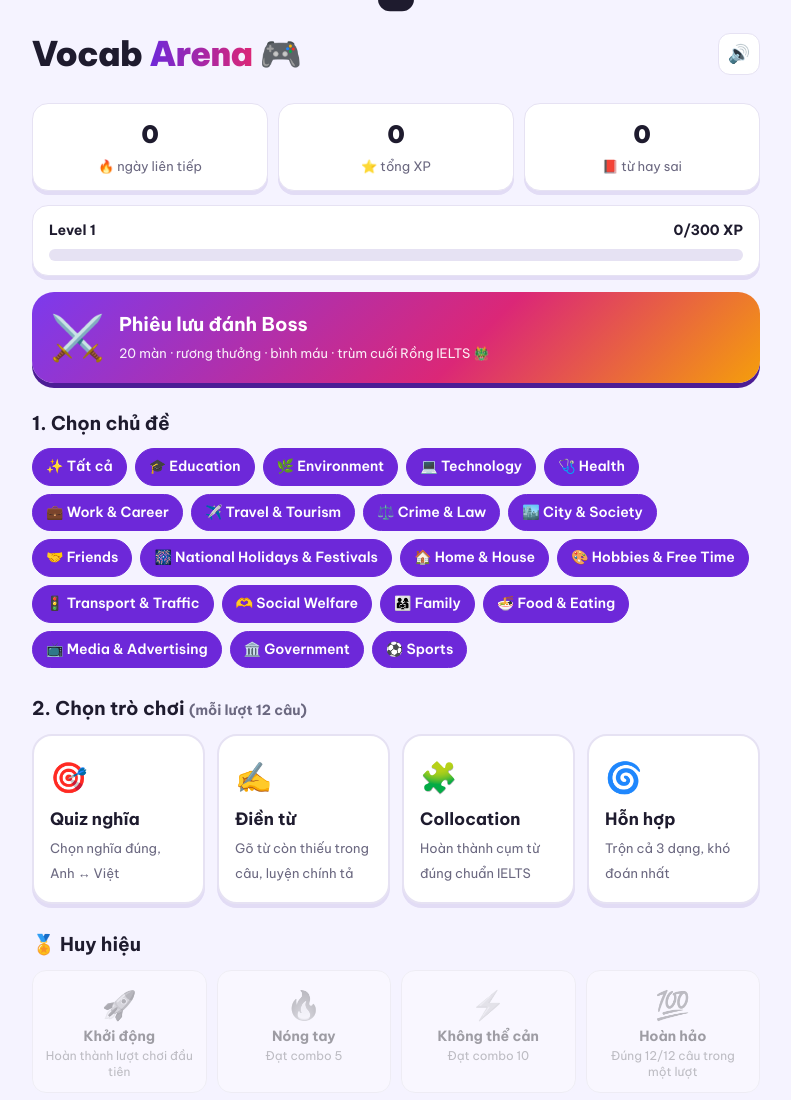
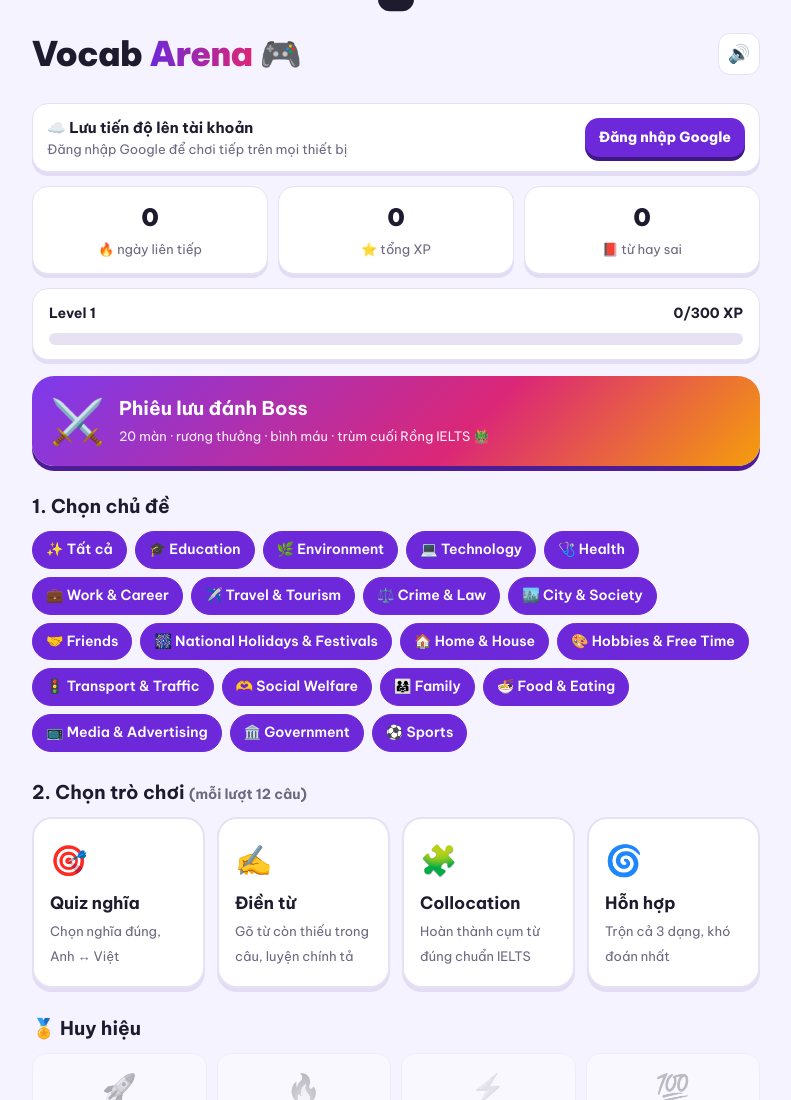
Before and after one commit to hoangthh810/IELTS-VOCAB-GAMES, a plain HTML site: page index.html in a window 1280 px wide. Shown: the top 1100 px of the page, without its empty margins (244-1035 px from the left). Drawn offline with Linux system fonts and the light colour scheme; no server answers.

Commit message:
Configure Firebase project ielts-vocab-b4905 and contact email
- js/firebase-config.js: real web config (public by design; Firestore rules protect data)
- .firebaserc: default project ielts-vocab-b4905
- privacy.html: contact email
- CLAUDE.md: project id and live URL

Co-Authored-By: Claude Opus 5.5 <noreply@anthropic.com>

```diff
--- a/js/firebase-config.js
+++ b/js/firebase-config.js
@@ -1,4 +1,12 @@
 // Firebase web config: Firebase console → Project settings → Your apps → Web app.
 // These values are public by design; the data is protected by firestore.rules.
-// Leave null to run without Google sign-in / cloud sync (guest mode only).
-const FIREBASE_CONFIG=null;
+// Set to null to run without Google sign-in / cloud sync (guest mode only).
+const FIREBASE_CONFIG={
+  apiKey:"AIzaSyDAy2M2BmwXciWrBb_EsvCVjegGNvCw-o0",
+  authDomain:"ielts-vocab-b4905.firebaseapp.com",
+  projectId:"ielts-vocab-b4905",
+  storageBucket:"ielts-vocab-b4905.firebasestorage.app",
+  messagingSenderId:"48272430270",
+  appId:"1:48272430270:web:04f93b49b8fa9981bfbaef",
+  measurementId:"G-MPFBJSJ0F9"
+};
```
Also changed, not shown: privacy.html (+1 -2 lines), 2 other files.
